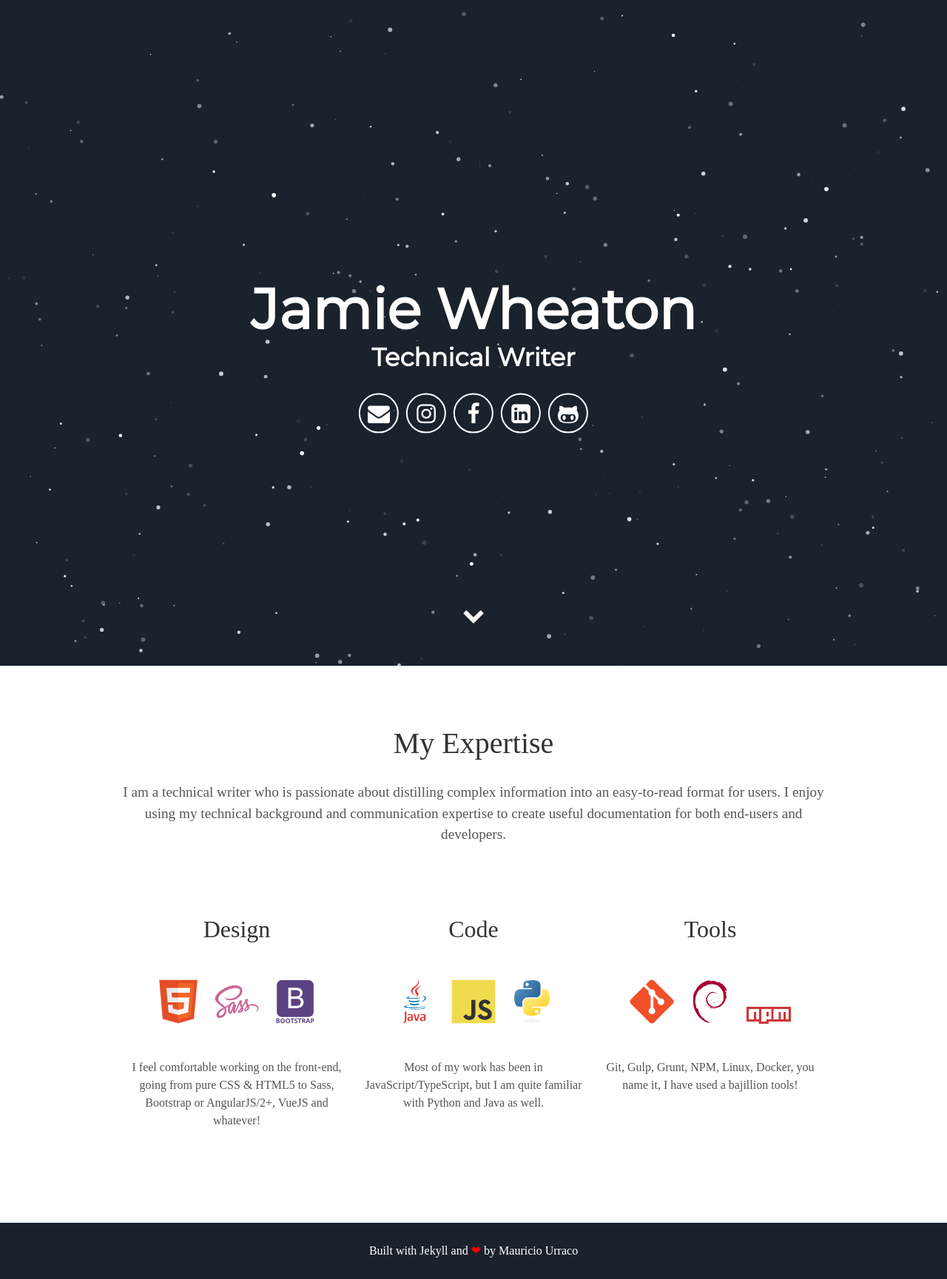
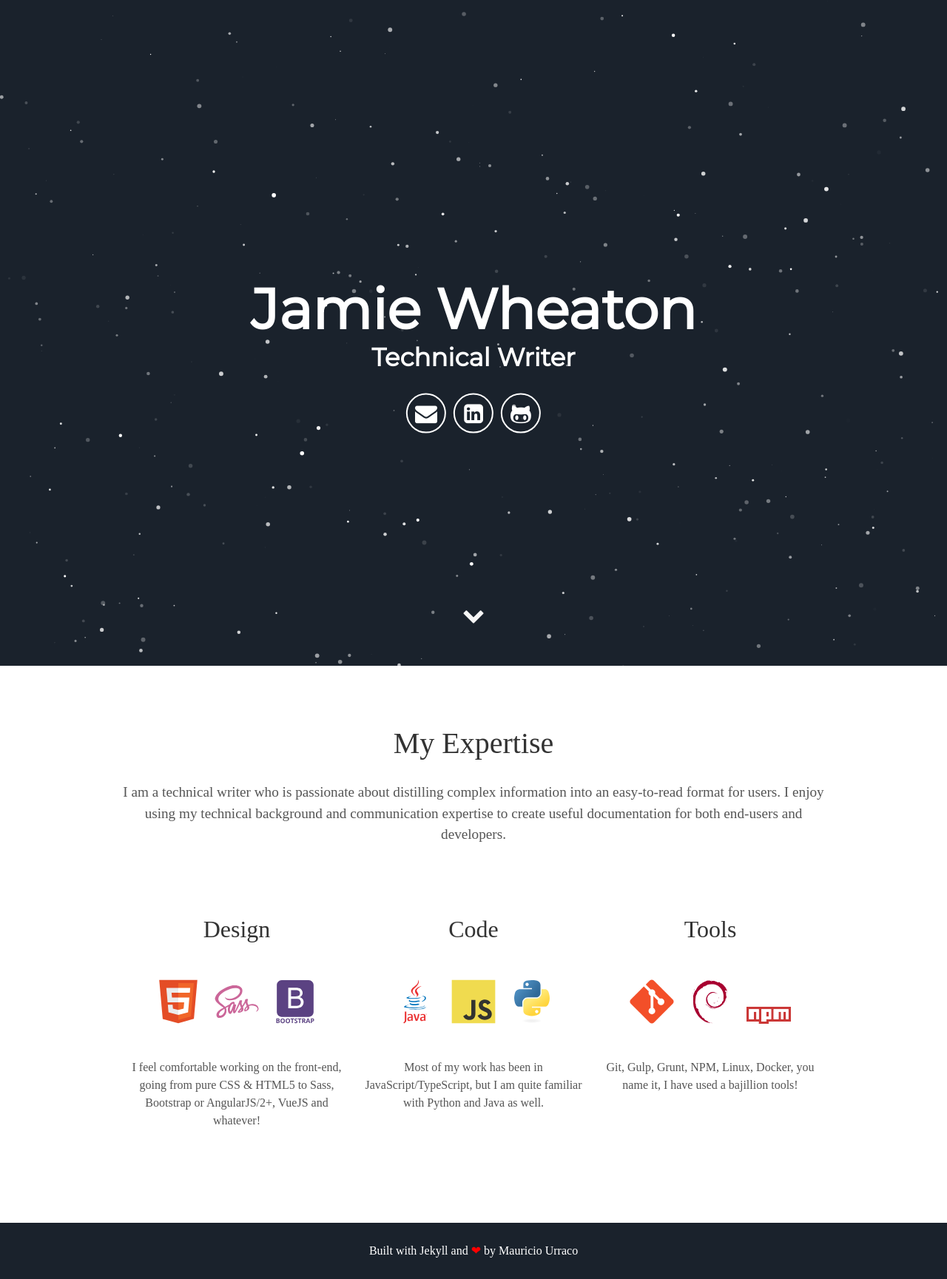
Before and after one commit to jamesfwheaton/jamesfwheaton.github.io, a Jekyll site: the page built from index.html, in a window 1280 px wide. Shown: the whole page at 74% size. Built offline with Jekyll 4.4.1, drawn with Linux system fonts in a browser that asks for light colours; some web fonts are replaced.

Commit message:
Update header.html

```diff
--- a/_includes/header.html
+++ b/_includes/header.html
@@ -5,11 +5,9 @@
         <span class="site-description">{{ site.user_title }}</span>
       </h1>
       <div class="header-icons">
-        <a aria-label="Send email" href="mailto:mauriurraco@gmail.com"><i class="icon fa fa-envelope"></i></a>
-        <a aria-label="My Instagram" target="_blank" href="https://www.instagram.com/mauriciourraco7"><i class="icon fa fa-instagram" aria-hidden="true"></i></a>
-        <a aria-label="My Facebook" target="_blank" href="https://www.facebook.com/mauricio.urraco"><i class="icon fa fa-facebook" aria-hidden="true"></i></a>
-        <a aria-label="My LinkedIn" target="_blank" href="https://www.linkedin.com/in/murraco"><i class="icon fa fa-linkedin-square" aria-hidden="true"></i></a>
-        <a aria-label="My Github" target="_blank" href="https://github.com/murraco"><i class="icon fa fa-github-alt" aria-hidden="true"></i></a>
+        <a aria-label="Send email" href="mailto:jamesfwheaton@gmail.com"><i class="icon fa fa-envelope"></i></a>
+        <a aria-label="My LinkedIn" target="_blank" href="linkedin.com/in/james-wheaton-061114127"><i class="icon fa fa-linkedin-square" aria-hidden="true"></i></a>
+        <a aria-label="My Github" target="_blank" href="https://github.com/jamesfwheaton"><i class="icon fa fa-github-alt" aria-hidden="true"></i></a>
       </div>
       <div class="header-links">
         <!-- <a class="link" href="#about" data-scroll>About Me</a> -->
```
